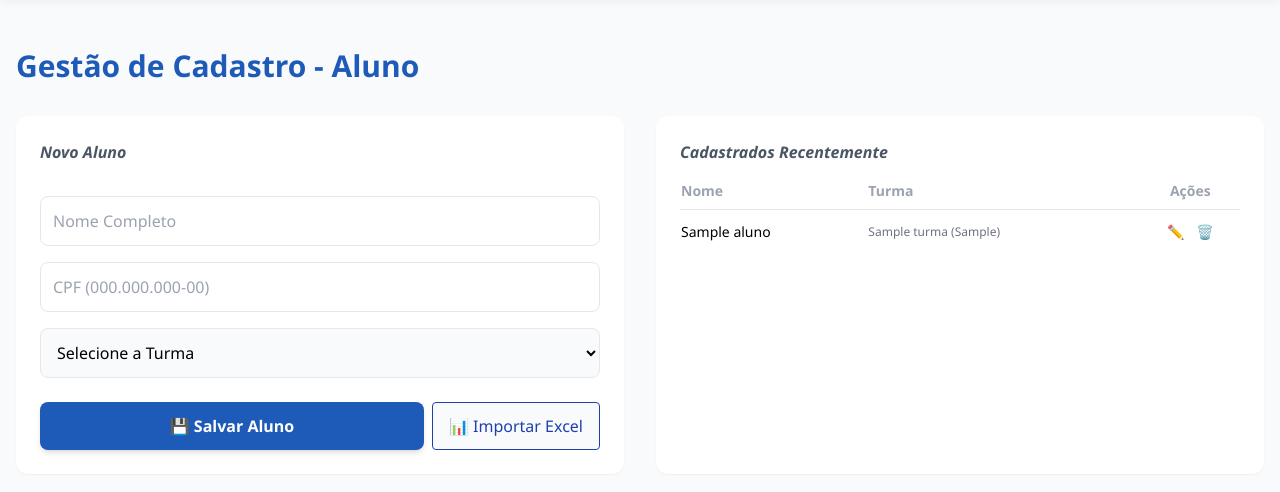
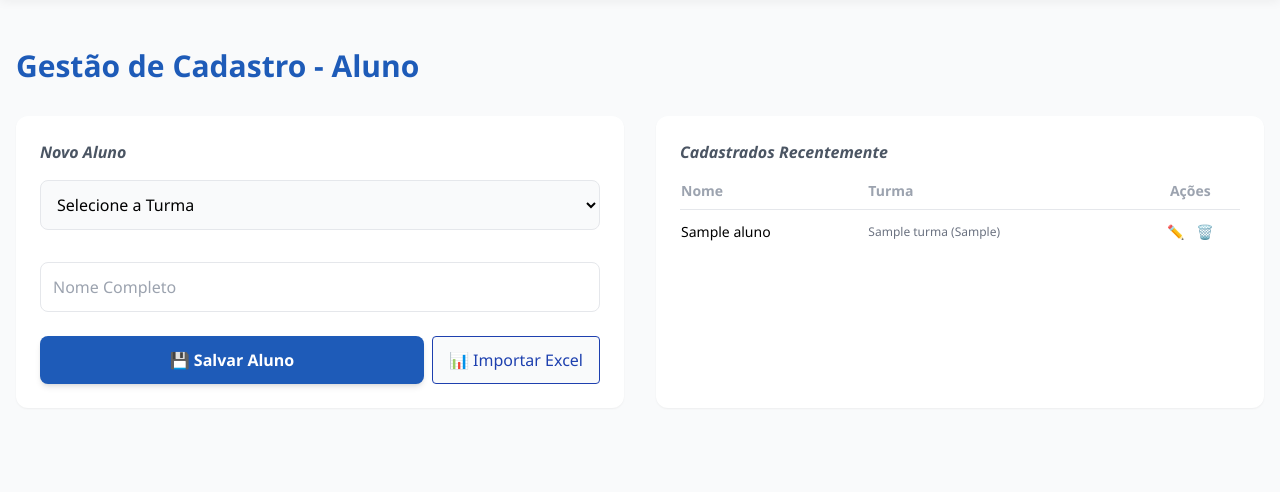
Before and after one commit to irbds-dev/Projeto_chamada, a Django app: page /cadastroAluno/ in a window 1280 px wide. Shown: the part 64-556 px from the top of the page. Run offline with Django 5.2, Linux system fonts and the light colour scheme; a user stored in the database is signed in; tables that the repository leaves empty hold one stand-in row (values such as "Sample post"); some libraries are stand-ins or nearby versions.

Commit message:
data do banco segue o padrao br. cpf removido no cadastro do aluno. filtro por turma no cadastro do aluno

```diff
--- a/Projeto_chamada/Chamada/settings.py
+++ b/Projeto_chamada/Chamada/settings.py
@@ -131,7 +131,7 @@ AUTH_PASSWORD_VALIDATORS = [
 LANGUAGE_CODE = 'pt-br'
 
 TIME_ZONE = 'America/Sao_Paulo'
-USE_TZ = True
+USE_TZ = False
 
 USE_I18N = True
 
--- a/Projeto_chamada/core/templates/cadastroAluno.html
+++ b/Projeto_chamada/core/templates/cadastroAluno.html
@@ -6,20 +6,25 @@
     <div class="grid grid-cols-1 md:grid-cols-2 gap-8">
         <div class="bg-white p-6 rounded-xl shadow-sm">
             <h3 class="font-bold mb-4 italic text-gray-600">Novo Aluno</h3>
+
+            <form method="GET" action="" id="form-filtro-turma" class="mb-4">
+                <select name="id_turma" onchange="this.form.submit()" required class="w-full border p-3 rounded-lg focus:border-[#1E5BB8] outline-none bg-gray-50">
+                    <option value="" disabled {% if not turma_filtrada_id %}selected{% endif %}>Selecione a Turma</option>
+
+                    {% for t in turmas %}
+                    <option value="{{ t.id_turma }}" {% if t.id_turma|slugify == turma_filtrada_id|slugify %}selected{% endif %}>
+                        {{ t.nome }} - {{ t.periodo }}
+                    </option>
+                    {% endfor %}
+                </select>
+            </form>
+
             <form method="POST" class="space-y-4">
                 {% csrf_token %}
+                <input type="hidden" name="id_turma" value="{{ turma_filtrada_id }}">
+
                 <input type="text" name="nome" placeholder="Nome Completo" required
                        class="w-full border p-3 rounded-lg focus:border-[#1E5BB8] outline-none">
-
-                <input type="text" name="cpf" placeholder="CPF (000.000.000-00)" required
-                       class="w-full border p-3 rounded-lg focus:border-[#1E5BB8] outline-none">
-
-                <select name="id_turma" required class="w-full border p-3 rounded-lg focus:border-[#1E5BB8] outline-none bg-gray-50">
-                    <option value="" disabled selected>Selecione a Turma</option>
-                    {% for t in turmas %}
-                    <option value="{{ t.id_turma }}">{{ t.nome }} - {{ t.periodo }}</option>
-                    {% endfor %}
-                </select>
 
                 <div class="flex gap-2 pt-2">
                     <button type="submit" class="btn-azul flex-1 py-3 shadow-md hover:scale-[1.02] transition-transform">
--- a/Projeto_chamada/core/views.py
+++ b/Projeto_chamada/core/views.py
@@ -175,17 +175,21 @@ def cadastroTurma(request):
 @login_required
 def cadastroAluno(request):
     turmas = Turma.objects.all().order_by('nome')
-    alunos_recentes = Aluno.objects.all().order_by('-id_aluno')[:10]
+    turma_filtrada_id = request.GET.get('id_turma', '').strip()
+
+    if turma_filtrada_id:
+        alunos = Aluno.objects.filter(id_turma_id=turma_filtrada_id).order_by('-nome')
+    else:
+        # Se nenhuma turma for escolhida, traz os cadastrados recentemente (ex: últimos 10)
+        alunos = Aluno.objects.all().order_by('id_turma')[:10]
 
     if request.method == 'POST':
         nome = request.POST.get('nome')
-        cpf = request.POST.get('cpf')
         id_turma = request.POST.get('id_turma')
 
-        if nome and cpf and id_turma:
+        if nome and id_turma:
             Aluno.objects.create(
                 nome=nome,
-                cpf=cpf,
                 id_turma_id=id_turma,
                 data=timezone.now(),
                 updated_at=timezone.now()
@@ -197,7 +201,8 @@ def cadastroAluno(request):
 
     return render(request, 'cadastroAluno.html', {
         'turmas': turmas,
-        'alunos': alunos_recentes
+        'alunos': alunos,
+        'turma_filtrada_id': turma_filtrada_id
     })
 
 # 8.
```
